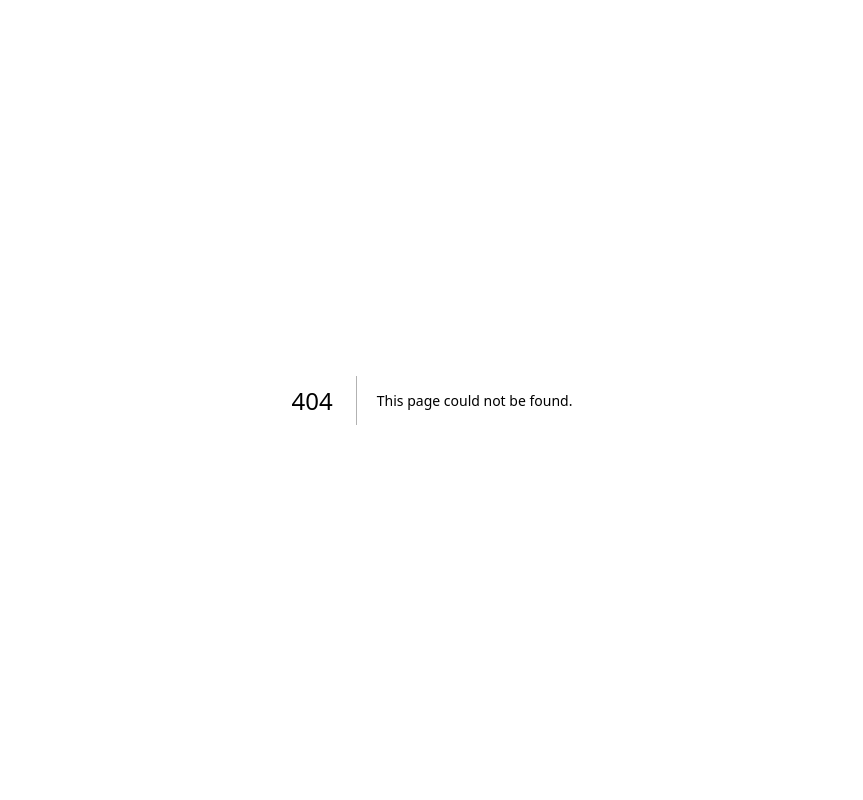
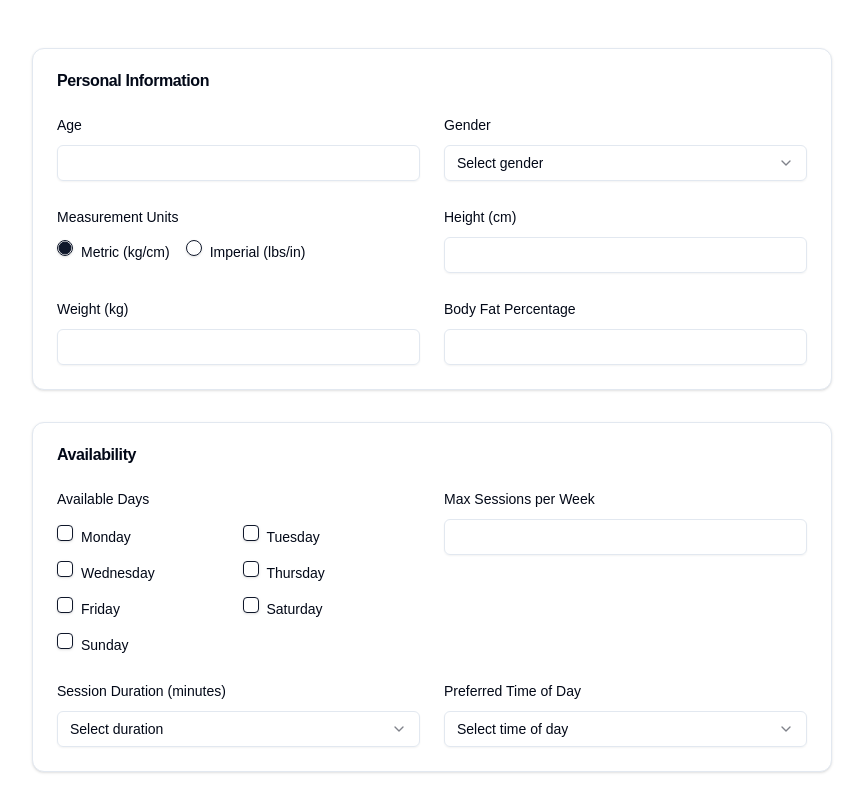
Before and after one commit to ismailshalih-ak/angkat-web, a Next.js app: page /dashboard/personalize in a window 1280 px wide. Before the commit this address had no page. Shown: the top 800 px of the page, without its empty margins (208-1071 px from the left). Built offline with nearby package versions, Linux system fonts and the light colour scheme.

Commit message:
move form to new page

```diff
--- /dev/null
+++ b/src/app/dashboard/personalize/page.tsx
@@ -0,0 +1,13 @@
+"use client";
+
+import ProfileForm from "@/components/profile-form";
+
+export default function Page() {
+  return (
+    <div>
+      <div className="max-w-4xl mx-auto p-6 space-y-8">
+        <ProfileForm />
+      </div>
+    </div>
+  );
+}
```
